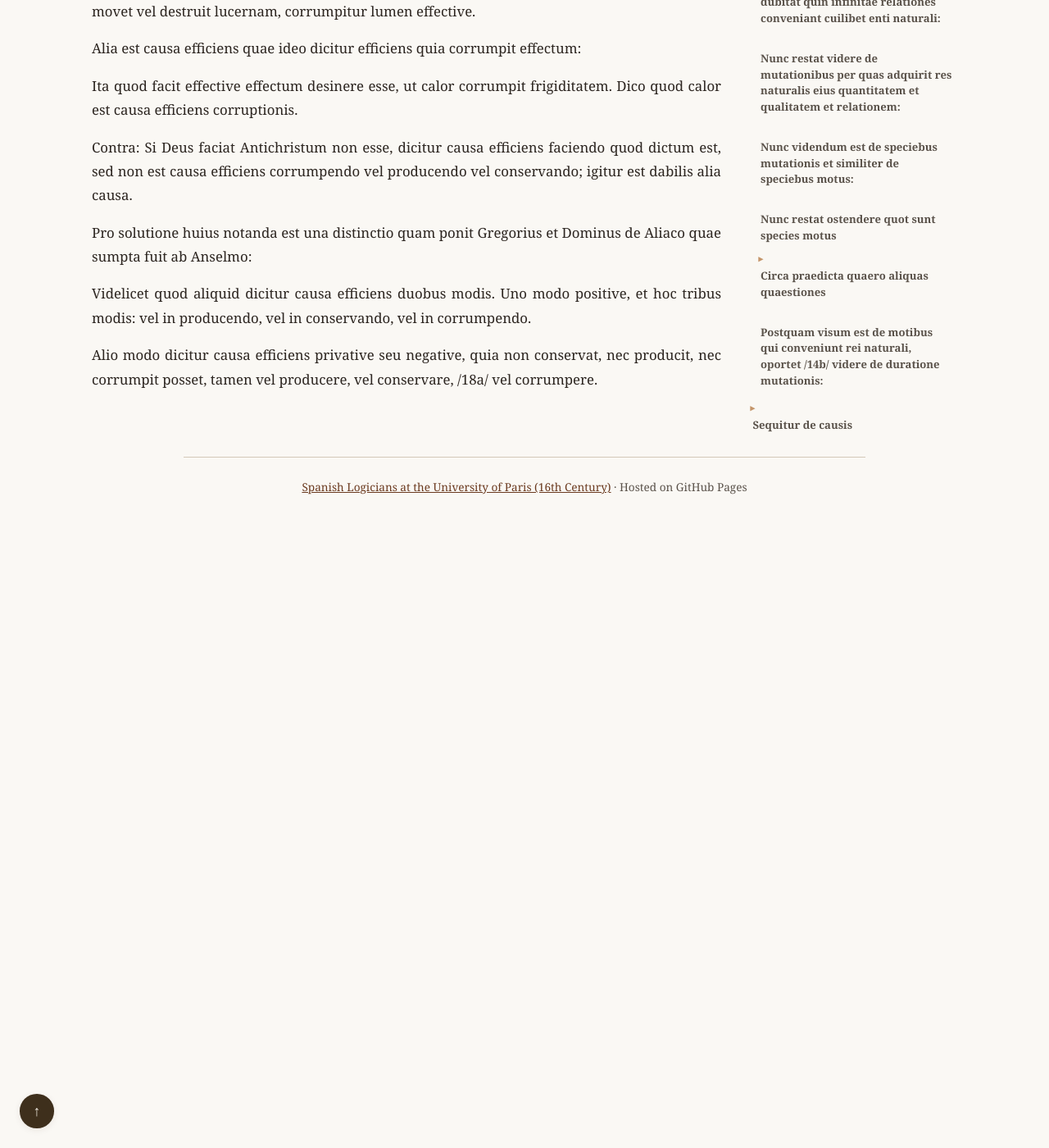
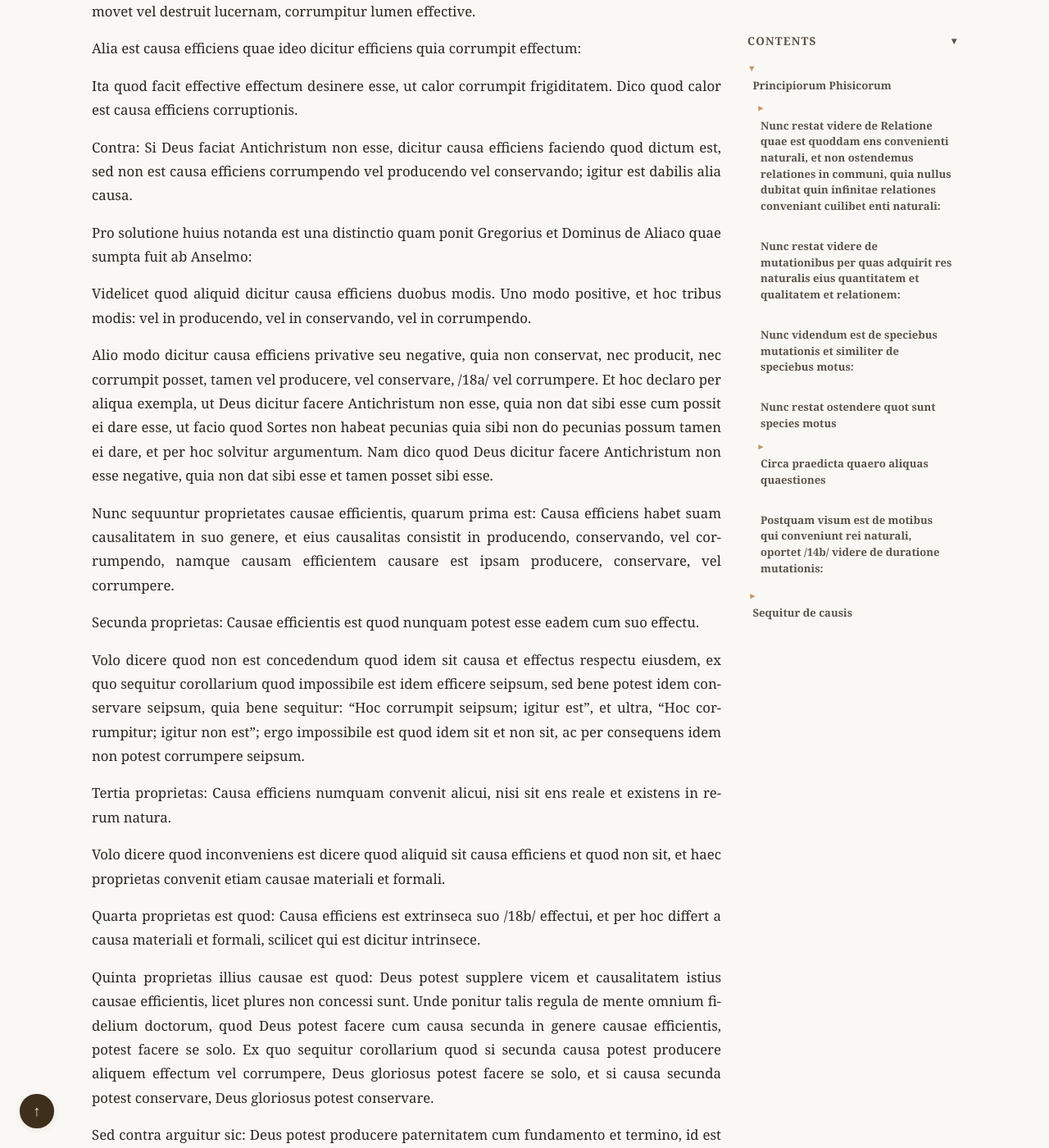
Before and after one commit to JoseBalado/Spanish-Logicians-at-the-University-of-Paris, a Jekyll site: the page built from philosophers/Jeronimo-Pardo/Principiorum-Phisicorum.md, in a window 1280 px wide and 1400 px high, scrolled down 19749 px. Shown: the whole window at 82% size. Built offline with Jekyll 4.4.1, drawn with Linux system fonts in a browser that asks for light colours; before the commit the page ends 20379 px from its top, so only the background shows below that; some of the changed text lies outside the part shown.

Commit message:
Pardo. Principiorum Phisicorum page 18.

```diff
--- a/philosophers/Jeronimo-Pardo/Principiorum-Phisicorum.md
+++ b/philosophers/Jeronimo-Pardo/Principiorum-Phisicorum.md
@@ -411,7 +411,28 @@ Pro solutione huius notanda est una distinctio quam ponit Gregorius et Dominus d
 Videlicet quod aliquid dicitur causa efficiens duobus modis. Uno modo positive, et hoc tribus
 modis: vel in producendo, vel in conservando, vel in corrumpendo.
 
-Alio modo dicitur causa efficiens privative seu negative, quia non conservat, nec producit, nec corrumpit posset, tamen vel producere, vel conservare, /18a/ vel corrumpere.
+Alio modo dicitur causa efficiens privative seu negative, quia non conservat, nec producit, nec corrumpit posset, tamen vel producere, vel conservare, /18a/ vel corrumpere. Et hoc declaro per aliqua exempla, ut Deus dicitur facere Antichristum non esse, quia non dat sibi esse cum possit
+ei dare esse, ut facio quod Sortes non habeat pecunias quia sibi non do pecunias possum tamen ei dare, et per hoc solvitur argumentum. Nam dico quod Deus dicitur facere Antichristum non esse negative, quia non dat sibi esse et tamen posset sibi esse.
+
+Nunc sequuntur proprietates causae efficientis, quarum prima est: Causa efficiens habet suam causalitatem in suo genere, et eius causalitas consistit in producendo, conservando, vel corrumpendo, namque causam efficientem causare est ipsam producere, conservare, vel corrumpere.
+
+Secunda proprietas: Causae efficientis est quod nunquam potest esse eadem cum suo effectu.
+
+Volo dicere quod non est concedendum quod idem sit causa et effectus respectu eiusdem, ex quo sequitur corollarium quod impossibile est idem efficere seipsum, sed bene potest idem conservare seipsum, quia bene sequitur: "Hoc corrumpit seipsum; igitur est", et ultra, "Hoc corrumpitur; igitur non est"; ergo impossibile est quod idem sit et non sit, ac per consequens idem non potest corrumpere seipsum.
+
+Tertia proprietas: Causa efficiens numquam convenit alicui, nisi sit ens reale et existens in rerum natura.
+
+Volo dicere quod inconveniens est dicere quod aliquid sit causa efficiens et quod non sit, et haec proprietas convenit etiam causae materiali et formali.
+
+Quarta proprietas est quod: Causa efficiens est extrinseca suo /18b/ effectui, et per hoc differt a causa materiali et formali, scilicet qui est dicitur intrinsece.
+
+Quinta proprietas illius causae est quod: Deus potest supplere vicem et causalitatem istius causae efficientis, licet plures non concessi sunt. Unde ponitur talis regula de mente omnium fidelium doctorum, quod Deus potest facere cum causa secunda in genere causae efficientis, potest facere se solo. Ex quo sequitur corollarium quod si secunda causa potest producere aliquem effectum vel corrumpere, Deus gloriosus potest facere se solo, et si causa secunda potest conservare, Deus gloriosus potest conservare.
+
+Sed contra arguitur sic: Deus potest producere paternitatem cum fundamento et termino, id est cum Sorte et Platone filio suo quam non potest producere se solo; ergo regula falsa.
+
+Respondeo concedendo antecedens. Dico tamen quod Deus potest producere paternitatem se solo, id est non concurrente effective suo fundamento et termino, unde dico quod fundamentum et terminus requiruntur, non tamen in ratione causae efficientis. Et ideo si quaeratur an Deus possit producere relationem se solo, distinguo aut se solo effective concurrente, et sic dico quod sic. Aut se solo, id est nullo alio primo requisito, et sic dico quod non, quia requirit fundamentum et terminus quamvis non sint causae efficientes.
+
+Dicebatur notanter in definitione aut gratia cuius aliquid fit in quibus /19a/ verbis tangitur causa finalis. Unde causa finalis est gratia cuius---
 
 <!--
 ## Apparatus Criticus Reference
```
